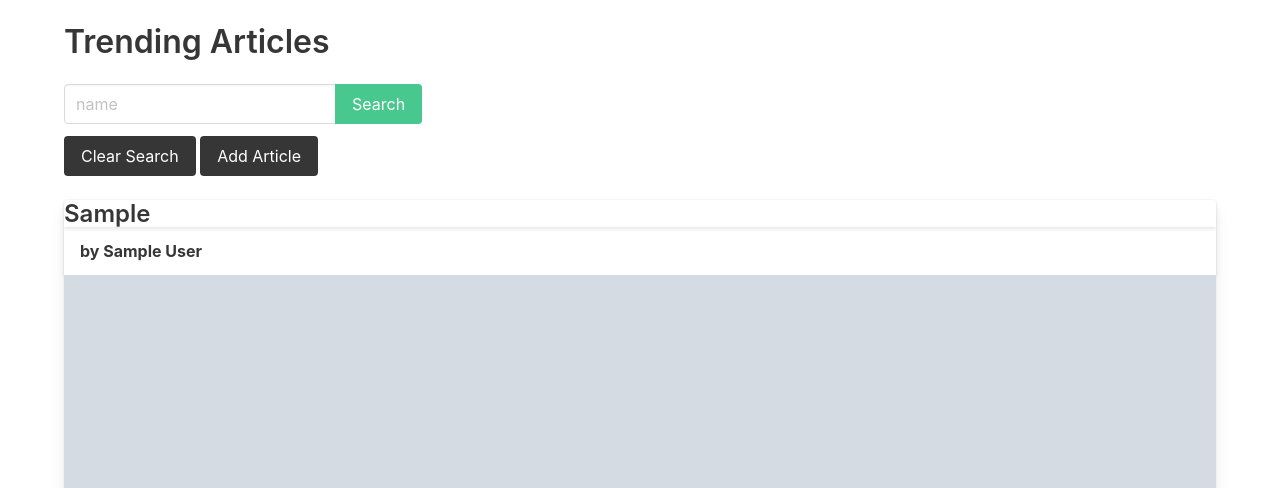
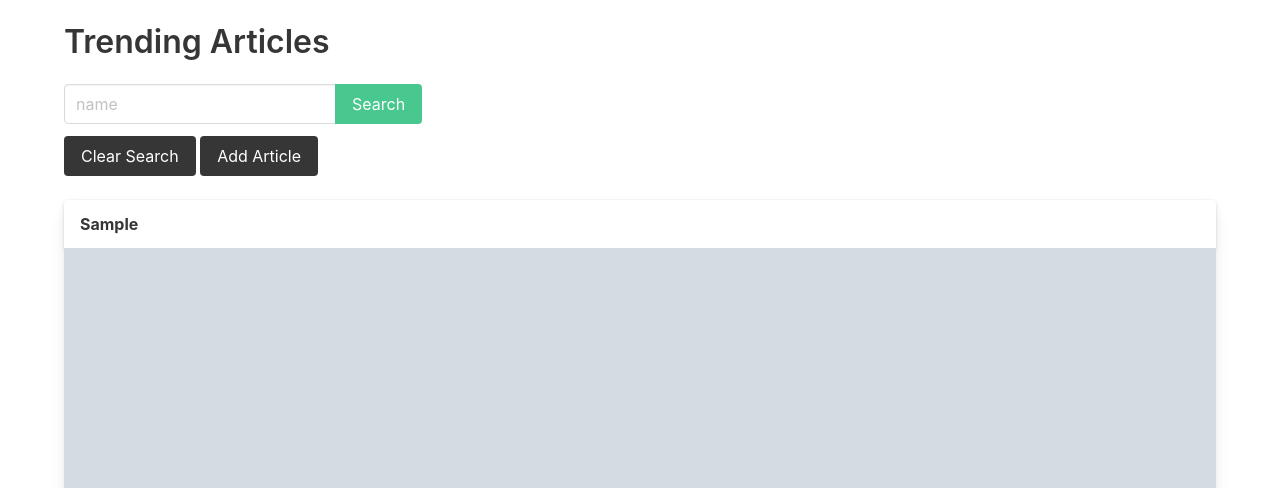
Before and after one commit to najeesimmons/The_Daily_Bugle, a Django app: page /articles/ in a window 1280 px wide. Shown: the part 52-540 px from the top of the page. Run offline with Django 4.2, Linux system fonts and the light colour scheme; tables that the repository leaves empty hold one stand-in row (values such as "Sample post"); grey boxes marked "Sample" are stand-in pictures.

```diff
--- a/main_app/templates/article_list.html
+++ b/main_app/templates/article_list.html
@@ -21,18 +21,18 @@
 </form>
 <div class="gallery">
   {% for article in articles %}
-{# <a href="{% url 'article_detail' article.pk %}" #}
+  {#<a href="{% url 'article_detail' article.pk %}"#}
     <div class="card">
         <div class="card-header">
-            <h4 class="title is-4">{{article.headline}}</h4>
-        </div>
-        <div class="card-header">
-            <p class="card-header-title">by {{article.author}}</p>
+            <p class="card-header-title">{{article.headline}}</p>
         </div>
         <div class="card-image">
         <figure class="image is-square">
           <img src="{{article.image}}" alt="{{article.headline}}" />
         </figure>
+        </div>
+        <div class="card-header">
+            <p class="card-header-title">by {{article.author}}</p>
         </div>
         <div class="card-header">
             <p class="card-header-title">{{article.body}}</p>
```
